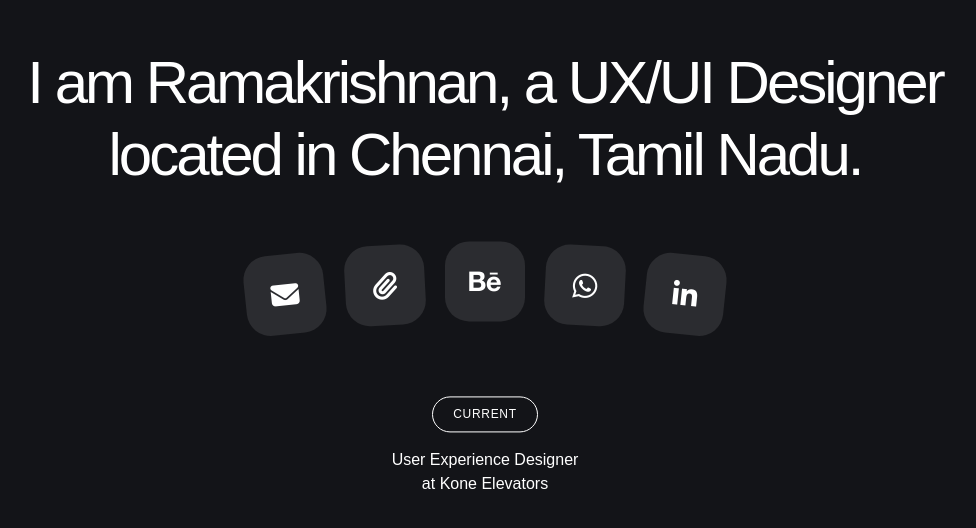
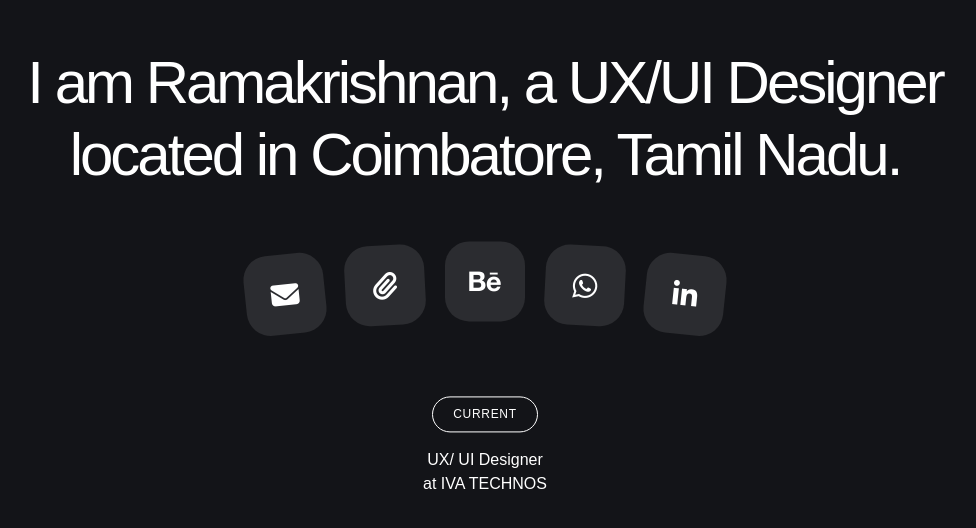
Before and after one commit to Ramki1520/ramki_portfolio, a website: page index.html in a window 1280 px wide. Shown: the part 144-672 px from the top of the page, without its empty margins (155-1131 px from the left). Drawn offline with Linux system fonts and the light colour scheme.

Commit message:
Update index.html

```diff
--- a/index.html
+++ b/index.html
@@ -12,7 +12,7 @@
 
 <div class="container">
 
-    <h1>I am Ramakrishnan, a UX/UI Designer located in Chennai, Tamil Nadu.</h1>
+    <h1>I am Ramakrishnan, a UX/UI Designer located in Coimbatore, Tamil Nadu.</h1>
     <div class="socialButtons">
         <a href="mailto:ramki.uiux07@gmail.com" target="_blank" tabindex="1" class="button b1">
             <span class="tooltiptext">Reach out&#160&#160<i class="fa-sharp fa-solid fa-arrow-up-right-from-square"></i></span>
@@ -81,7 +81,7 @@
         <div class="workBadge" aria-label="Current"><span>CURRENT</span></div>
         <br>
         <br>
-        <h3>User Experience Designer  <br>at Kone Elevators</h3>
+        <h3>UX/ UI Designer  <br>at IVA TECHNOS</h3>
     </div>
 </div>
 
```
